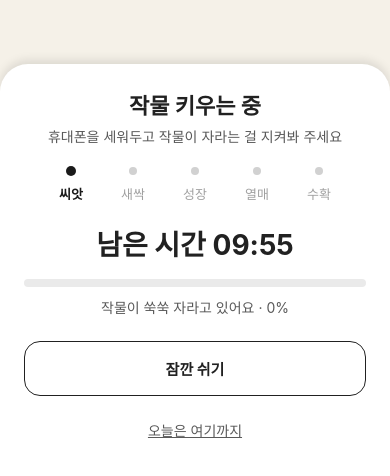
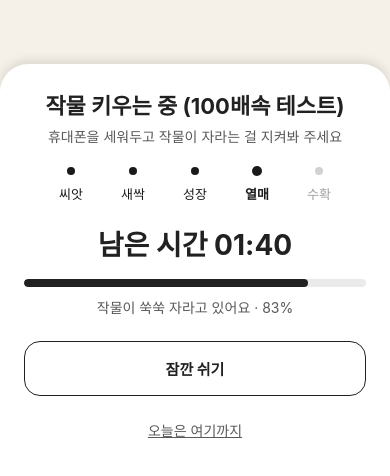
Before and after one commit to 2026Ganzi-Thon/2026_GANZITHON_TEAM_29_FE, a React Native app: screen /S06 in a window 390 px wide. Shown: the part 360-836 px from the top of the page. Built offline with nearby package versions, Linux system fonts and the light colour scheme; no server answers; what expo-three would draw is missing.

Commit message:
성장단계와 3d가 맞지 않는 부분 수정

```diff
--- a/src/screens/S06/S06Screen.js
+++ b/src/screens/S06/S06Screen.js
@@ -19,7 +19,7 @@ import FarmScene3D from '../../components/farm/FarmScene3D';
 
 // 테스트용 배속: 1초에 몇 초씩 줄일지 (발표·실사용 때는 1로)
 // 1보다 크면 서버 시간과 맞추지 않고 앱 안에서만 빠르게 돌아감
-const TEST_SPEED = 1;
+const TEST_SPEED = 100;
 
 export default function S06Screen({ route, navigation }) {
   const {
```
